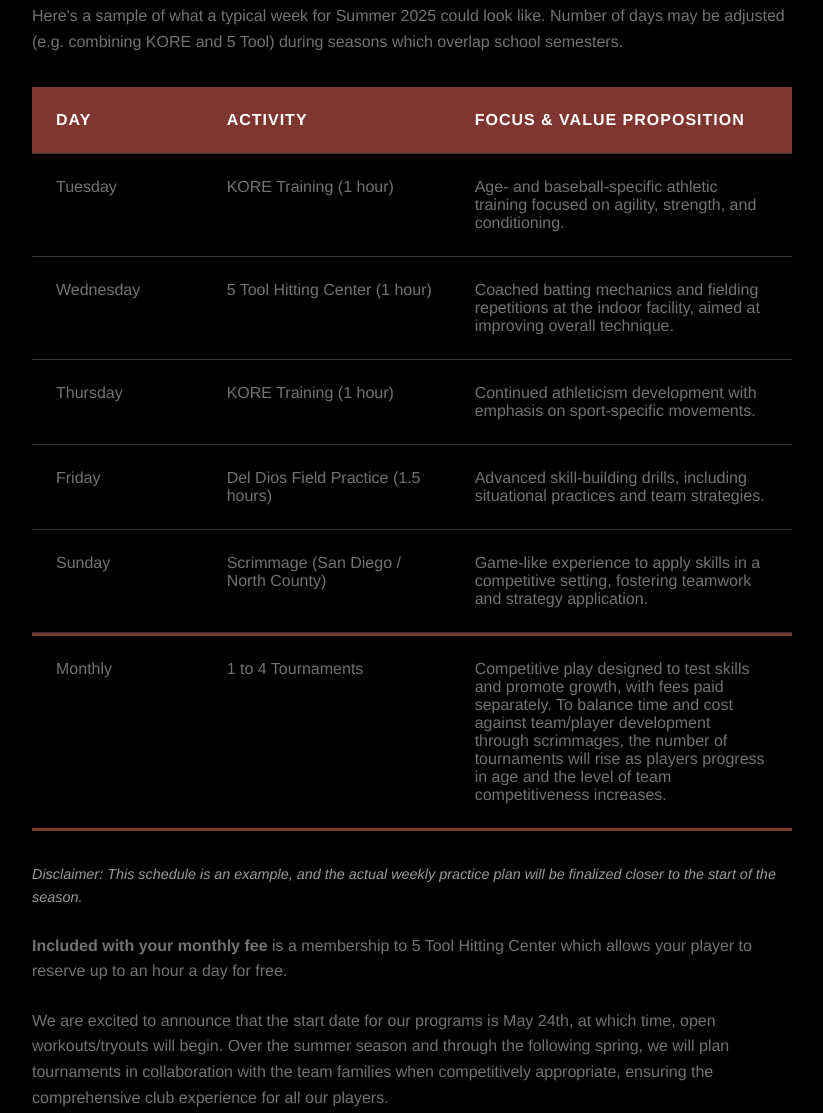
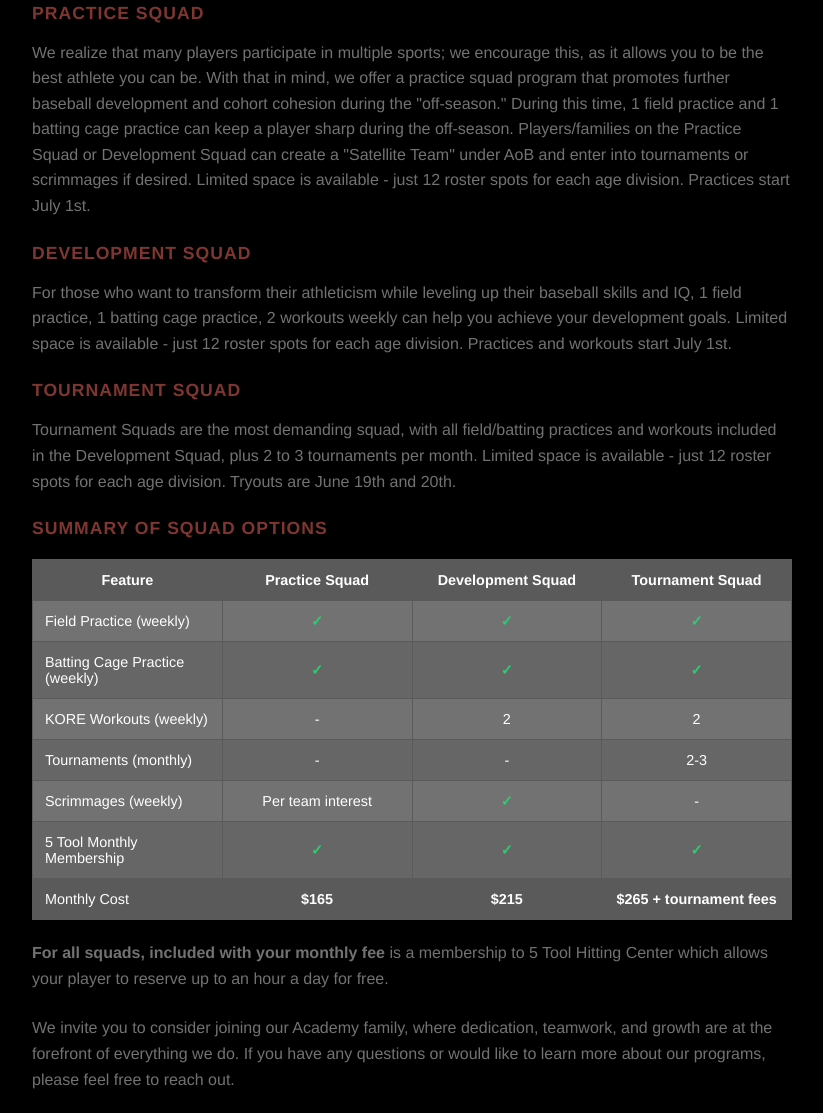
Before and after one commit to tgerke/aob-website, a website: page index.html in a window 1280 px wide. Shown: the part 1508-2621 px from the top of the page, without its empty margins (228-1051 px from the left). Drawn offline with Linux system fonts and the light colour scheme.

Commit message:
update squads and dates

```diff
--- a/index.html
+++ b/index.html
@@ -21,64 +21,85 @@
 
         <section class="programs">
             <div class="container">
-                <h2 class="program-date">Programs begin May 24, 2025</h2>
+                <h2 class="program-date">Programs begin June 19, 2025</h2>
                 <div class="program-content">
-                    <p>Welcome to the Academy of Baseball, a new club organization based in the San Diego North County area and run by Classical Academy coaches. We are dedicated to developing young athletes with a focus on high school and college preparation, and are excited to offer competitive teams with limited rosters for players aged 11u, 12u, 13u, and 14u.</p>
+                    <p>Welcome to the Academy of Baseball, a new club organization based in the San Diego North County area and run by Classical Academy coaches. We are dedicated to developing young athletes with a focus on high school and college preparation, and are excited to offer competitive teams with limited rosters for players aged 11u, 12u, 13u, 14u, 16u, and 18u</p>
 
                     <p>At the Academy of Baseball, our mission is to foster team cohesion as a key differentiator from other club programs, where there is often a lot of family and player movement from season to season. We aim for our players to stay together as they progress through high school, believing that consistency and camaraderie are essential for developing not only skilled athletes but also lifelong friendships.</p>
 
-                    <p>In alignment with <a href="https://5toolahc.com/" target="_blank" rel="noopener noreferrer">5 Tool Hitting Center</a> and the <a href="https://www.koreperform.com/" target="_blank" rel="noopener noreferrer">KORE Performance facility</a>, we focus on training baseball-relevant athleticism, providing our players with the tools they need to excel both on and off the field. Our year-round program guarantees consistent club play, allowing athletes to hone their skills and improve their game throughout the entire year.</p>
+                    <p>In alignment with <a href="https://5toolahc.com/" target="_blank" rel="noopener noreferrer">5 Tool Hitting Center</a> and the <a href="https://www.koreperform.com/" target="_blank" rel="noopener noreferrer">KORE Performance facility</a> (inside 5 Tool San Marcos), we focus on training baseball-relevant athleticism, providing our players with the tools they need to excel both on and off the field. Our year-round program guarantees consistent club play, allowing athletes to hone their skills and improve their game throughout the entire year.</p>
 
                     <h3>Program Details and Costs</h3>
-                    <p>The monthly cost for our program will be $250, with discounts available for those who pay for a full year in advance or for families with siblings enrolled.</p>
 
-                    <h3>Schedule</h3>
+                    <p>We offer 3 levels of participation, which are delineated and priced by squad. Note that each age group is intended to be a continuous cohort of approximately 30-40 players. The squads are not designed to be a "tryout" based hierarchy, but rather a fluid system that allows for players to move in and out of more time-intensive squads in alignment with their schedule and interest.</p>
 
-                    <p>Here's a sample of what a typical week for Summer 2025 could look like. Number of days may be adjusted (e.g. combining KORE and 5 Tool) during seasons which overlap school semesters.</p>
+                    <h4>Practice Squad</h4>
 
-                    <div class="schedule-table">
-                        <div class="schedule-row header">
-                            <div class="schedule-cell">Day</div>
-                            <div class="schedule-cell">Activity</div>
-                            <div class="schedule-cell">Focus & Value Proposition</div>
-                        </div>
-                        <div class="schedule-row">
-                            <div class="schedule-cell">Tuesday</div>
-                            <div class="schedule-cell">KORE Training (1 hour)</div>
-                            <div class="schedule-cell">Age- and baseball-specific athletic training focused on agility, strength, and conditioning.</div>
-                        </div>
-                        <div class="schedule-row">
-                            <div class="schedule-cell">Wednesday</div>
-                            <div class="schedule-cell">5 Tool Hitting Center (1 hour)</div>
-                            <div class="schedule-cell">Coached batting mechanics and fielding repetitions at the indoor facility, aimed at improving overall technique.</div>
-                        </div>
-                        <div class="schedule-row">
-                            <div class="schedule-cell">Thursday</div>
-                            <div class="schedule-cell">KORE Training (1 hour)</div>
-                            <div class="schedule-cell">Continued athleticism development with emphasis on sport-specific movements.</div>
-                        </div>
-                        <div class="schedule-row">
-                            <div class="schedule-cell">Friday</div>
-                            <div class="schedule-cell">Del Dios Field Practice (1.5 hours)</div>
-                            <div class="schedule-cell">Advanced skill-building drills, including situational practices and team strategies.</div>
-                        </div>
-                        <div class="schedule-row">
-                            <div class="schedule-cell">Sunday</div>
-                            <div class="schedule-cell">Scrimmage (San Diego / North County)</div>
-                            <div class="schedule-cell">Game-like experience to apply skills in a competitive setting, fostering teamwork and strategy application.</div>
-                        </div>
-                        <div class="schedule-row monthly">
-                            <div class="schedule-cell">Monthly</div>
-                            <div class="schedule-cell">1 to 4 Tournaments</div>
-                            <div class="schedule-cell">Competitive play designed to test skills and promote growth, with fees paid separately. To balance time and cost against team/player development through scrimmages, the number of tournaments will rise as players progress in age and the level of team competitiveness increases.</div>
-                        </div>
-                    </div>
+                    <p>We realize that many players participate in multiple sports; we encourage this, as it allows you to be the best athlete you can be. With that in mind, we offer a practice squad program that promotes further baseball development and cohort cohesion during the "off-season." During this time, 1 field practice and 1 batting cage practice can keep a player sharp during the off-season. Players/families on the Practice Squad or Development Squad can create a "Satellite Team" under AoB and enter into tournaments or scrimmages if desired. Limited space is available - just 12 roster spots for each age division. Practices start July 1st.</p>
 
-                    <p class="disclaimer">Disclaimer: This schedule is an example, and the actual weekly practice plan will be finalized closer to the start of the season.</p>
+                    <h4>Development Squad</h4>
+                    <p>For those who want to transform their athleticism while leveling up their baseball skills and IQ, 1 field practice, 1 batting cage practice, 2 workouts weekly can help you achieve your development goals. Limited space is available - just 12 roster spots for each age division. Practices and workouts start July 1st.</p>
 
-                    <p><strong>Included with your monthly fee</strong> is a membership to 5 Tool Hitting Center which allows your player to reserve up to an hour a day for free.</p>
+                    <h4>Tournament Squad</h4>
+                    <p>Tournament Squads are the most demanding squad, with all field/batting practices and workouts included in the Development Squad, plus 2 to 3 tournaments per month. Limited space is available - just 12 roster spots for each age division. Tryouts are June 19th and 20th.</p>
 
-                    <p>We are excited to announce that the start date for our programs is May 24th, at which time, open workouts/tryouts will begin. Over the summer season and through the following spring, we will plan tournaments in collaboration with the team families when competitively appropriate, ensuring the comprehensive club experience for all our players.</p>
+                    <h4>Summary of Squad Options</h4>
+                    <table class="pricing-table">
+                        <thead>
+                            <tr>
+                                <th>Feature</th>
+                                <th>Practice Squad</th>
+                                <th>Development Squad</th>
+                                <th>Tournament Squad</th>
+                            </tr>
+                        </thead>
+                        <tbody>
+                            <tr>
+                                <td>Field Practice (weekly)</td>
+                                <td class="check">✓</td>
+                                <td class="check">✓</td>
+                                <td class="check">✓</td>
+                            </tr>
+                            <tr>
+                                <td>Batting Cage Practice (weekly)</td>
+                                <td class="check">✓</td>
+                                <td class="check">✓</td>
+                                <td class="check">✓</td>
+                            </tr>
+                            <tr>
+                                <td>KORE Workouts (weekly)</td>
+                                <td>-</td>
+                                <td>2</td>
+                                <td>2</td>
+                            </tr>
+                            <tr>
+                                <td>Tournaments (monthly)</td>
+                                <td>-</td>
+                                <td>-</td>
+                                <td>2-3</td>
+                            </tr>
+                            <tr>
+                                <td>Scrimmages (weekly)</td>
+                                <td>Per team interest</td>
+                                <td class="check">✓</td>
+                                <td>-</td>
+                            </tr>
+                            <tr>
+                                <td>5 Tool Monthly Membership</td>
+                                <td class="check">✓</td>
+                                <td class="check">✓</td>
+                                <td class="check">✓</td>
+                            </tr>
+                            <tr class="price-row">
+                                <td>Monthly Cost</td>
+                                <td>$165</td>
+                                <td>$215</td>
+                                <td>$265 + tournament fees</td>
+                            </tr>
+                        </tbody>
+                    </table>
+
+                    <p><strong>For all squads, included with your monthly fee</strong> is a membership to 5 Tool Hitting Center which allows your player to reserve up to an hour a day for free.</p>
 
                     <p>We invite you to consider joining our Academy family, where dedication, teamwork, and growth are at the forefront of everything we do. If you have any questions or would like to learn more about our programs, please feel free to reach out.</p>
 
--- a/styles.css
+++ b/styles.css
@@ -104,6 +104,14 @@
     color: #7f3630;
     font-size: 1.5rem;
     margin: 2rem 0 1rem;
+    text-transform: uppercase;
+    letter-spacing: 1px;
+}
+
+.program-content h4 {
+    color: #7f3630;
+    font-size: 1.1rem;
+    margin: 1.5rem 0 1rem;
     text-transform: uppercase;
     letter-spacing: 1px;
 }
@@ -380,3 +388,52 @@
         font-size: 0.875rem;
     }
 }
+
+.pricing-table {
+    width: 100%;
+    border-collapse: collapse;
+    margin: 20px 0;
+    font-size: 0.9em;
+    background-color: #727272;
+}
+
+.pricing-table th,
+.pricing-table td {
+    padding: 12px;
+    text-align: center;
+    border: 1px solid #5a5a5a;
+}
+
+.pricing-table th {
+    background-color: #5a5a5a;
+    font-weight: bold;
+    color: #fff;
+}
+
+.pricing-table td:first-child {
+    text-align: left;
+    font-weight: 500;
+    color: #fff;
+}
+
+.pricing-table td:nth-child(2),
+.pricing-table td:nth-child(3),
+.pricing-table td:nth-child(4) {
+    width: 25%;
+    color: #fff;
+}
+
+.pricing-table tr:nth-child(even) {
+    background-color: #666666;
+}
+
+.pricing-table .price-row {
+    font-weight: bold;
+    background-color: #5a5a5a;
+    color: #fff;
+}
+
+.pricing-table .check {
+    color: #2ecc71 !important;
+    font-weight: bold;
+}
```
